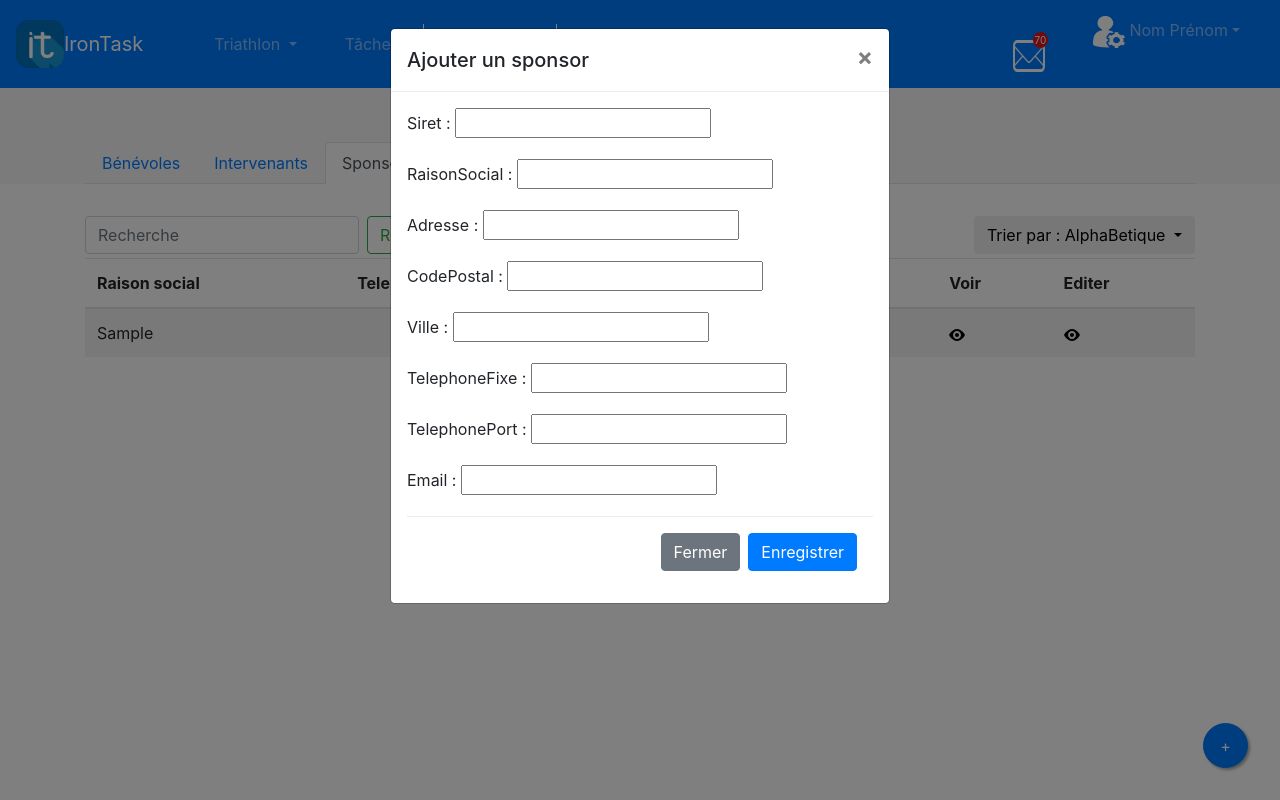
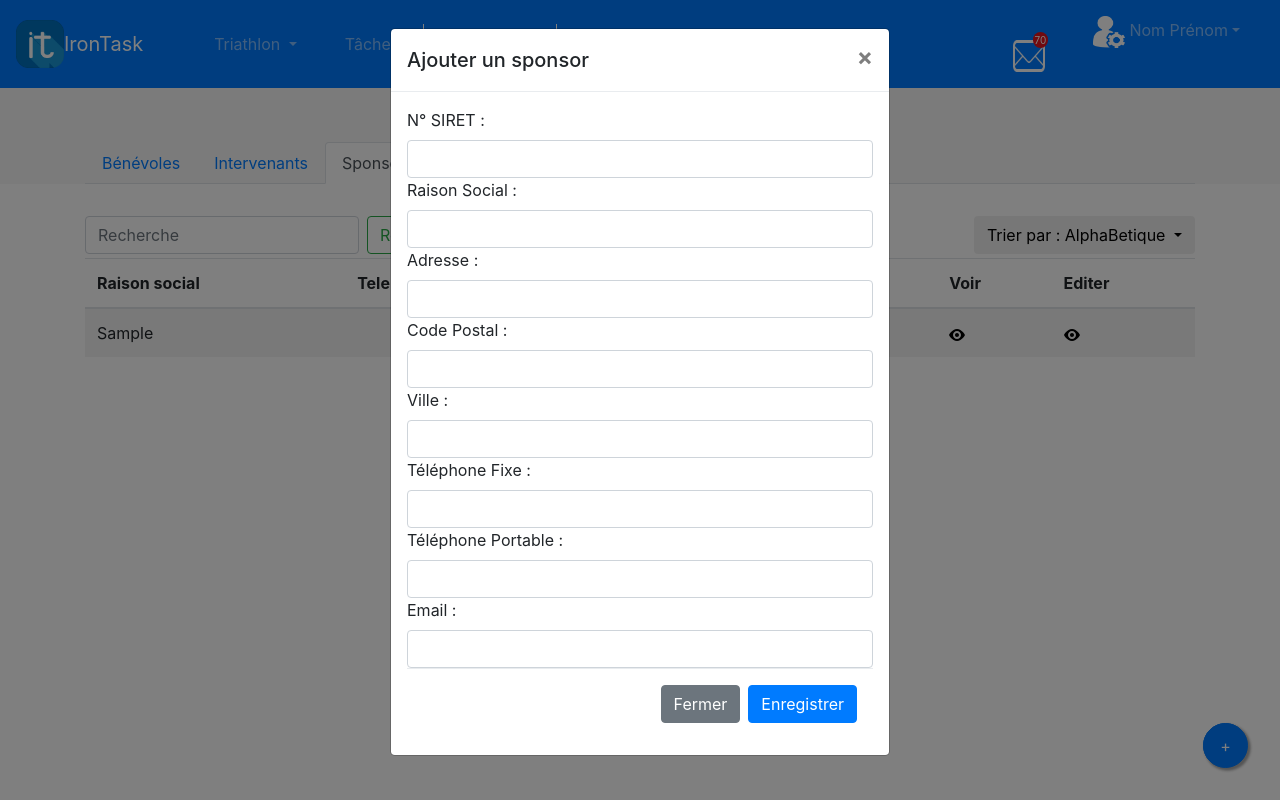
Before and after one commit to SteelCorp/IronTask, a Django app: page /sponsor/ in a window 1280 px wide, after a click that opens the changed part. Run offline with Django 3.2, Linux system fonts and the light colour scheme; a user stored in the database is signed in; tables that the repository leaves empty hold one stand-in row (values such as "Sample post"); some libraries are stand-ins or nearby versions.

Commit message:
Amélioration du formulaire ajouter Sponsor

```diff
--- a/irontask_app/forms/SponsorForm.py
+++ b/irontask_app/forms/SponsorForm.py
@@ -2,7 +2,41 @@ from django import forms
 from irontask_app.models import Sponsor
 from django.forms import ModelForm
 
+
 class SponsorForm(ModelForm):
+    siret = forms.CharField(label="N° SIRET", widget=forms.TextInput(
+                            attrs={"type": "text", "class":"form-control",
+                                            "id": "formGroupExampleInput",
+                                            "placeholder":""}))
+    raisonSocial = forms.CharField(label="Raison Social", widget=forms.TextInput(
+                            attrs={"type": "text", "class":"form-control",
+                                            "id": "formGroupExampleInput",
+                                            "placeholder":""}))
+    adresse = forms.CharField(label="Adresse", widget=forms.TextInput(
+                            attrs={"type": "text", "class":"form-control",
+                                            "id": "formGroupExampleInput",
+                                            "placeholder":""}))
+    codePostal = forms.CharField(max_length=5,label="Code Postal", widget=forms.TextInput(
+                            attrs={"type": "text", "class":"form-control",
+                                            "id": "formGroupExampleInput",
+                                            "placeholder":""}))
+    ville = forms.CharField(label="Ville", widget=forms.TextInput(
+                            attrs={"type": "text", "class":"form-control",
+                                            "id": "formGroupExampleInput",
+                                            "placeholder":""}))
+    telephoneFixe = forms.CharField(label="Téléphone Fixe", widget=forms.TextInput(
+                            attrs={"type": "text", "class":"form-control",
+                                            "id": "formGroupExampleInput",
+                                            "placeholder":""}))
+    telephonePortable = forms.CharField(label="Téléphone Portable", widget=forms.TextInput(
+                            attrs={"type": "text", "class":"form-control",
+                                            "id": "formGroupExampleInput",
+                                            "placeholder":""}))
+    email = forms.EmailField(label="Email", widget=forms.TextInput(
+                            attrs={"type": "text", "class":"form-control",
+                                            "id": "formGroupExampleInput",
+                                            "placeholder":""}))
+
     class Meta:
         model = Sponsor
         fields = '__all__'
--- a/irontask_app/models.py
+++ b/irontask_app/models.py
@@ -63,7 +63,7 @@ class Sponsor(models.Model):
     codePostal = models.CharField(max_length=5, blank=False, null=True)
     ville = models.CharField(max_length=50, blank=False, null=True)
     telephoneFixe = models.CharField(max_length=10, blank=False, null=True)
-    telephonePort = models.CharField(max_length=10, blank=False, null=True)
+    telephonePortable = models.CharField(max_length=10, blank=False, null=True)
     email = models.EmailField(blank=False, null=True)
 
     def __str__(self):
@@ -197,10 +197,12 @@ class Tache(models.Model):
     fk_triathlon = models.ForeignKey(Triathlon, on_delete=models.PROTECT, null=False)
     fk_benevole = models.ForeignKey(Benevole, on_delete=models.PROTECT, null=False)
 
+
     def __str__(self):
         """Retrourne une representation string de l'objet Tache"""
 
         return 'Tache date de fin :' + str(self.dateFin) + ' avec niveau d\'avancement :' + self.niveauAvancement
+
 
 
 class Intervenir(models.Model):
--- a/irontask_app/templates/listSponsor.html
+++ b/irontask_app/templates/listSponsor.html
@@ -79,7 +79,7 @@
                     <td><a href="{% url 'getSponsor' sponsor.siret %}"><img
                             src="{% static 'img/eye.svg' %}" alt="eye"/></a></td>
 
-                    <td><a href="{% url 'editerSponsor' sponsor.siret %}"><img
+                    <td><a href="{% url 'editerSponsor' sponsor.siret %}" data-toggle="modal" data-target="#EditerModal"><img
                             src="{% static 'img/eye.svg' %}" alt="eye"/></a></td>
                 </tr>
             {% endfor %}
@@ -120,38 +120,6 @@
         </div>
     </div>
     <!-- Fin pagination -->
-    <!--bouton ajout-->
-    <button type="button" class="btn btn-primary ajouter" data-toggle="modal" data-target="#exampleModal">+</button>
-    <!-- Modal -->
-    <div class="modal fade" id="exampleModal" tabindex="-1" role="dialog" aria-labelledby="exampleModalLabel"
-         aria-hidden="true">
-        <div class="modal-dialog" role="document">
-            <div class="modal-content">
-                <div class="modal-header">
-                    <h5 class="modal-title" id="exampleModalLabel">Ajouter un sponsor</h5>
-                    <button type="button" class="close" data-dismiss="modal" aria-label="Close">
-                        <span aria-hidden="true">&times;</span>
-                    </button>
-                </div>
-                <div class="modal-body">
-                    <form class="ui form" method="POST">{% csrf_token %}
-                        {% csrf_token %}
-                        {{ sponsorForm.as_p }}
-
-
-                        <div class="modal-footer">
-                            <button type="button" class="btn btn-secondary" data-dismiss="modal">Fermer</button>
-                            <button type="submit" class="btn btn-primary">Enregistrer</button>
-                        </div>
-                    </form>
-                </div>
-            </div>
-        </div>
-    </div>
-    <!--fin bouton ajout-->
-
-    </div>
-
-
-
+      {% include "modalAjout.html" %}
+    {% include "modalEditer.html" %}
 {% endblock %}
--- /dev/null
+++ b/irontask_app/templates/modalAjout.html
@@ -0,0 +1,40 @@
+
+{% block modal %}
+    {% load static %}
+
+
+    <!--bouton ajout-->
+    <button type="button" class="btn btn-primary ajouter" data-toggle="modal" data-target="#exampleModal">+</button>
+    <!-- Modal -->
+    <div class="modal fade" id="exampleModal" tabindex="-1" role="dialog" aria-labelledby="exampleModalLabel"
+         aria-hidden="true">
+        <div class="modal-dialog" role="document">
+            <div class="modal-content">
+                <div class="modal-header">
+                    <h5 class="modal-title" id="exampleModalLabel">Ajouter un sponsor</h5>
+                    <button type="button" class="close" data-dismiss="modal" aria-label="Close">
+                        <span aria-hidden="true">&times;</span>
+                    </button>
+                </div>
+                <div class="modal-body">
+                    <form class="ui form" method="POST">{% csrf_token %}
+                        {% csrf_token %}
+                        {{ form.as_table}}
+
+
+                        <div class="modal-footer">
+                            <button type="button" class="btn btn-secondary" data-dismiss="modal">Fermer</button>
+                            <button type="submit" class="btn btn-primary">Enregistrer</button>
+                        </div>
+                    </form>
+                </div>
+            </div>
+        </div>
+    </div>
+    <!--fin bouton ajout-->
+
+    </div>
+
+
+
+{% endblock %}
--- /dev/null
+++ b/irontask_app/templates/modalEditer.html
@@ -0,0 +1,40 @@
+
+{% block modal %}
+    {% load static %}
+
+
+    <!--bouton ajout-->
+    <button type="button" class="btn btn-primary ajouter" data-toggle="modal" data-target="#exampleModal">+</button>
+    <!-- Modal -->
+    <div class="modal fade" id="EditerModal" tabindex="-1" role="dialog" aria-labelledby="exampleModalLabel"
+         aria-hidden="true">
+        <div class="modal-dialog" role="document">
+            <div class="modal-content">
+                <div class="modal-header">
+                    <h5 class="modal-title" id="exampleModalLabel">Editer</h5>
+                    <button type="button" class="close" data-dismiss="modal" aria-label="Close">
+                        <span aria-hidden="true">&times;</span>
+                    </button>
+                </div>
+                <div class="modal-body">
+                    <form class="ui form" method="POST">{% csrf_token %}
+                        {% csrf_token %}
+                        {{ form.as_table}}
+
+
+                        <div class="modal-footer">
+                            <button type="button" class="btn btn-secondary" data-dismiss="modal">Fermer</button>
+                            <button type="submit" class="btn btn-primary">Enregistrer</button>
+                        </div>
+                    </form>
+                </div>
+            </div>
+        </div>
+    </div>
+    <!--fin bouton ajout-->
+
+    </div>
+
+
+
+{% endblock %}
--- a/irontask_app/views/viewSponsor.py
+++ b/irontask_app/views/viewSponsor.py
@@ -4,6 +4,7 @@ from irontask_app.models import Sponsor
 from django.urls import reverse
 from irontask_app.forms.SponsorForm import SponsorForm
 from django.contrib.auth.decorators import login_required
+
 
 @login_required(login_url='login/')
 def listSponsor(request):
@@ -13,19 +14,19 @@ def listSponsor(request):
     sponsorForm = SponsorForm()
 
     if request.method == 'POST':
+
         sponsorform = SponsorForm(request.POST)
 
         if sponsorform.is_valid():
             sponsor = sponsorform.save(commit=True)
             sponsor.save()
         return redirect(listSponsor)
-    return render(request, 'listSponsor.html', {'Sponsor': sponsor, 'sponsorForm':sponsorForm})
+    return render(request, 'listSponsor.html', {'Sponsor': sponsor, 'form': sponsorForm})
+
 
 @login_required(login_url='login/')
 def editerSponsor(request, siret):
-
-
-    s = Sponsor.objects.get(siret = siret)
+    s = Sponsor.objects.get(siret=siret)
     sponsorForm = SponsorForm(instance=s)
 
     if request.method == 'POST':
@@ -34,9 +35,9 @@ def editerSponsor(request, siret):
         if sponsorform.is_valid():
             sponsor = sponsorform.save(commit=True)
             sponsor.save()
-        return render(request, 'editerSponsor.html', {'sponsorForm': sponsorForm})
+        return render(request, 'listSponsor.html', {'form': sponsorForm})
 
-    return render(request, 'editerSponsor.html', {'sponsorForm': sponsorForm})
+    return render(request, 'listSponsor.html', {'sponsorForm': sponsorForm})
 
 
 def getSponsor(request, siret):
@@ -48,12 +49,14 @@ def getSponsor(request, siret):
 
     return render(request, "Sponsor.html", locals())
 
+
 @login_required(login_url='login/')
 def deleteSponsor(request, siret):
     sponsor = Sponsor.objects.get(siret=siret)
     sponsor.delete()
     sponsor.save()
     return redirect(reverse(viewname=listSponsor))
+
 
 @login_required(login_url='login/')
 def createSponsor(request):
```
